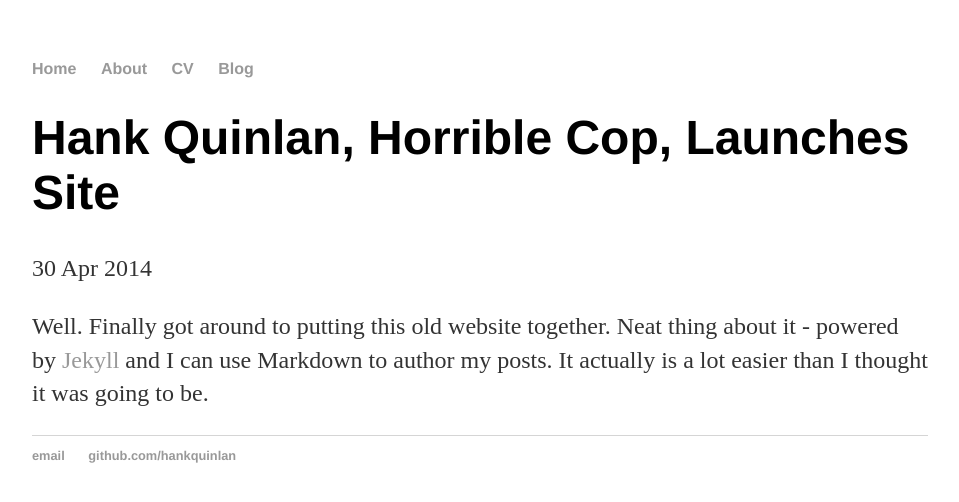
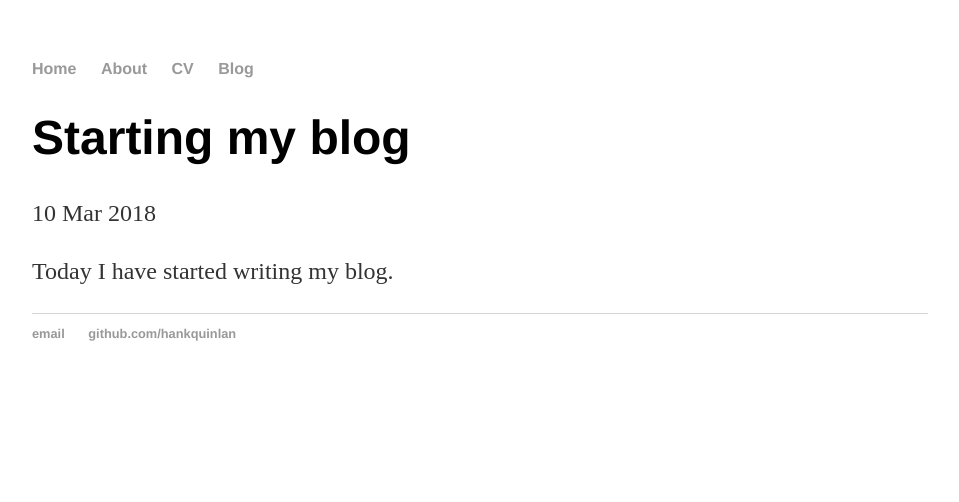
Before and after one commit to sammael9/sammael9.github.io, a Jekyll site: the page built from _posts/2018-03-08-hank-quinlan-site-launched.md, in a window 1280 px wide. Shown: the top 502 px of the page, without its empty margins (160-1119 px from the left). Built offline with Jekyll 4.4.1, drawn with Linux system fonts in a browser that asks for light colours.

Commit message:
Update 2018-03-08-hank-quinlan-site-launched.md

```diff
--- a/_posts/2018-03-08-hank-quinlan-site-launched.md
+++ b/_posts/2018-03-08-hank-quinlan-site-launched.md
@@ -1,7 +1,7 @@
 ---
 layout: post
-title: "Hank Quinlan, Horrible Cop, Launches Site"
-date: 2014-04-30
+title: "Starting my blog"
+date: 2018-03-10
 ---
 
-Well. Finally got around to putting this old website together. Neat thing about it - powered by [Jekyll](http://jekyllrb.com) and I can use Markdown to author my posts. It actually is a lot easier than I thought it was going to be.
+Today I have started writing my blog.
```
